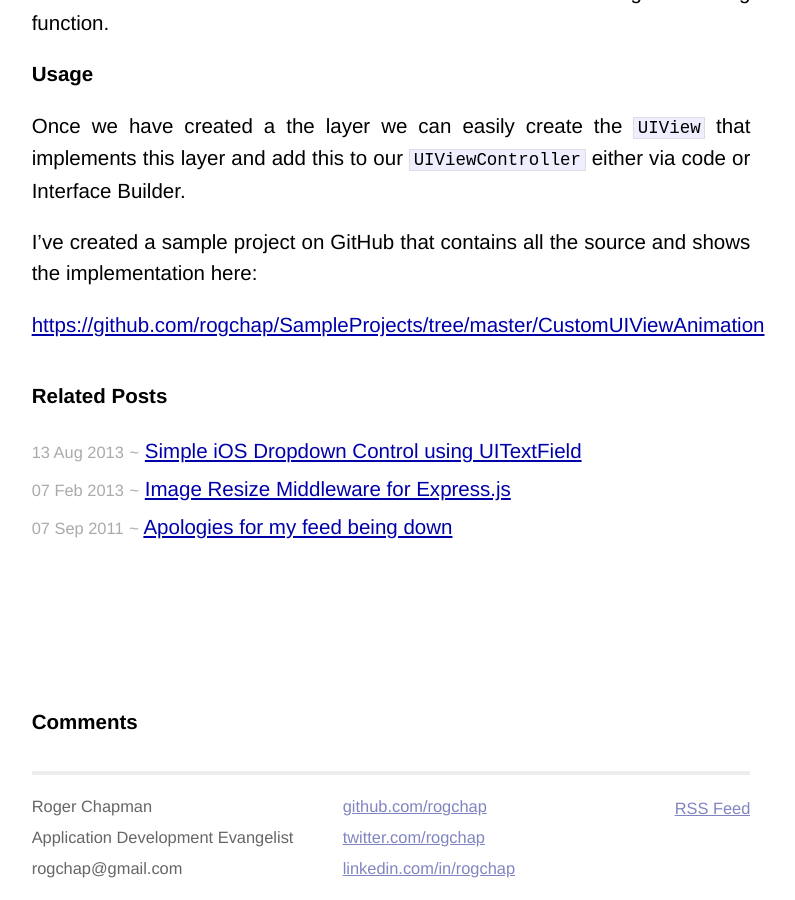
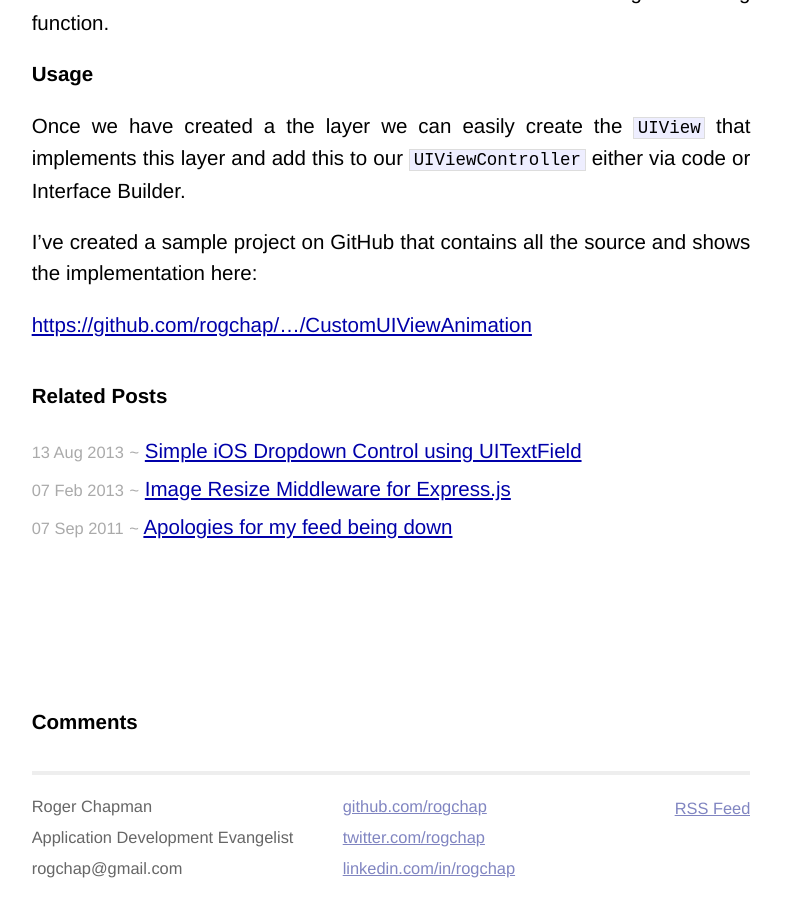
Before and after one commit to rogchap/rogchap.github.io, a Jekyll site: the page built from _posts/2013-08-23-custom-uiview-animations-with-vector-graphics.md, in a window 1280 px wide and 900 px high, scrolled down 1994 px. Shown: the whole window, without its empty margins (249-1044 px from the left). Built offline with Jekyll 4.4.1, drawn with Linux system fonts in a browser that asks for light colours; comment, search, counter and statistics services are not loaded; some of the changed lines change nothing that is shown.

Commit message:
shorter URL

```diff
--- a/_posts/2013-08-23-custom-uiview-animations-with-vector-graphics.md
+++ b/_posts/2013-08-23-custom-uiview-animations-with-vector-graphics.md
@@ -38,4 +38,4 @@ Once we have created a the layer we can easily create the `UIView` that implemen
 
 I've created a sample project on GitHub that contains all the source and shows the implementation here:
 
-[https://github.com/rogchap/SampleProjects/tree/master/CustomUIViewAnimation](https://github.com/rogchap/SampleProjects/tree/master/CustomUIViewAnimation)
+[https://github.com/rogchap/.../CustomUIViewAnimation](https://github.com/rogchap/SampleProjects/tree/master/CustomUIViewAnimation)
```
